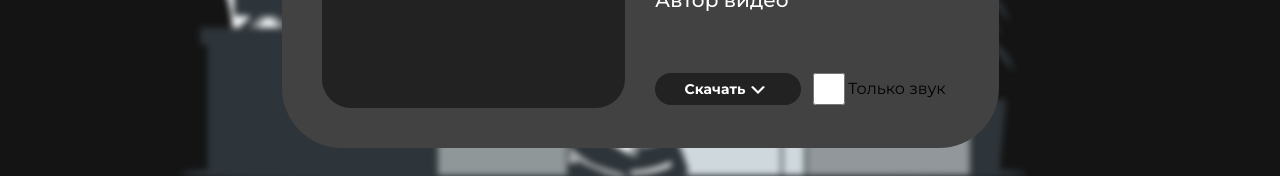
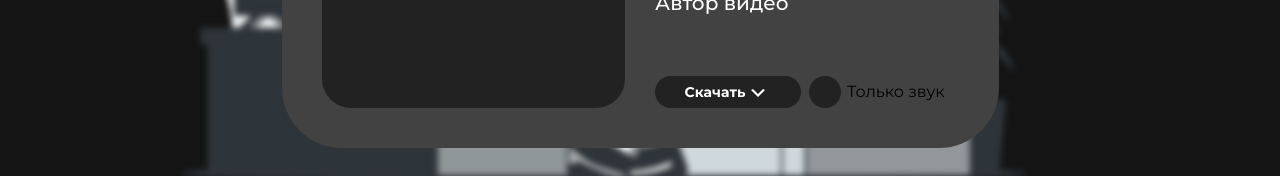
Before and after one commit to PxrpGill/multi_grab_frontend, a React (Vite) app: page / in a window 1280 px wide. Shown: the part 521-697 px from the top of the page. Built offline with nearby package versions, Linux system fonts and the light colour scheme.

Commit message:
вращение выпадающего меню

```diff
--- a/src/components/MainContent/GetData/GetData.jsx
+++ b/src/components/MainContent/GetData/GetData.jsx
@@ -6,9 +6,27 @@ import "./GetData.scss";
 export default class GetData extends Component {
   constructor(props) {
     super(props);
+    this.state = {
+      isChecked: false,
+      isListOpen: false
+    }
   }
 
+  toggleCheckbox = () => {
+    this.setState(prevState => ({
+      isChecked: !prevState.isChecked,
+    }));
+  };
+
+  toggleListOpen = () => {
+    this.setState(prevState => ({
+      isListOpen: !prevState.isListOpen,
+    }));
+  };
+
   render() {
+    const { isChecked, isListOpen } = this.state;
+
     return (
       <article className="content__get-data">
         <h3 className="get-data__title--visually-hidden">
@@ -27,16 +45,18 @@ export default class GetData extends Component {
             <button className="button-section__install-button">
               Скачать
               <button className="install-button__open-list">
-                <img src="/images/list.svg" alt="Открытие выпадающего списка" className="open-list__open-icon"/>
+                <img src="/images/list.svg" alt="Открытие выпадающего списка" className={isListOpen ?  'open-list__close-icon' : 'open-list__open-icon'} onClick={this.toggleListOpen}/>
               </button>
             </button>
             <div className="button-section__add-func">
-              <input className="button-section__checkbox" type="checkbox" name="check" id="check" />
+              <button className={`button-section__checkbox ${isChecked ? 'checked' : ''}`} onClick={this.toggleCheckbox}>
+                {isChecked && <img src="/images/checked.svg" className="checkbox__image"/>}
+              </button>
               <label className="button-section__label" htmlFor="check">Только звук</label>
             </div>
           </section>
         </div>
       </article>
-    )
+    );
   }
 }
--- a/src/components/MainContent/GetData/GetData.scss
+++ b/src/components/MainContent/GetData/GetData.scss
@@ -79,6 +79,10 @@
     cursor: pointer;
 }
 
+.open-list__close-icon {
+    rotate: 0deg;
+}
+
 .open-list__open-icon {
     rotate: 180deg;
 }
@@ -90,10 +94,22 @@
 .button-section__add-func {
     display: flex;
     align-items: center;
+    gap: 6px;
 }
 
 .button-section__checkbox {
     width: 32px;
     height: 32px;
     border-radius: 60px;
+    background-color: #222222;
+    border: none;
+    display: flex;
+    align-items: center;
+    justify-content: center;
+    cursor: pointer;
 }
+
+.checkbox__image {
+    width: 16px;
+    height: 12px;
+}
```
Also changed, not shown: public/images/checked.svg (added).
